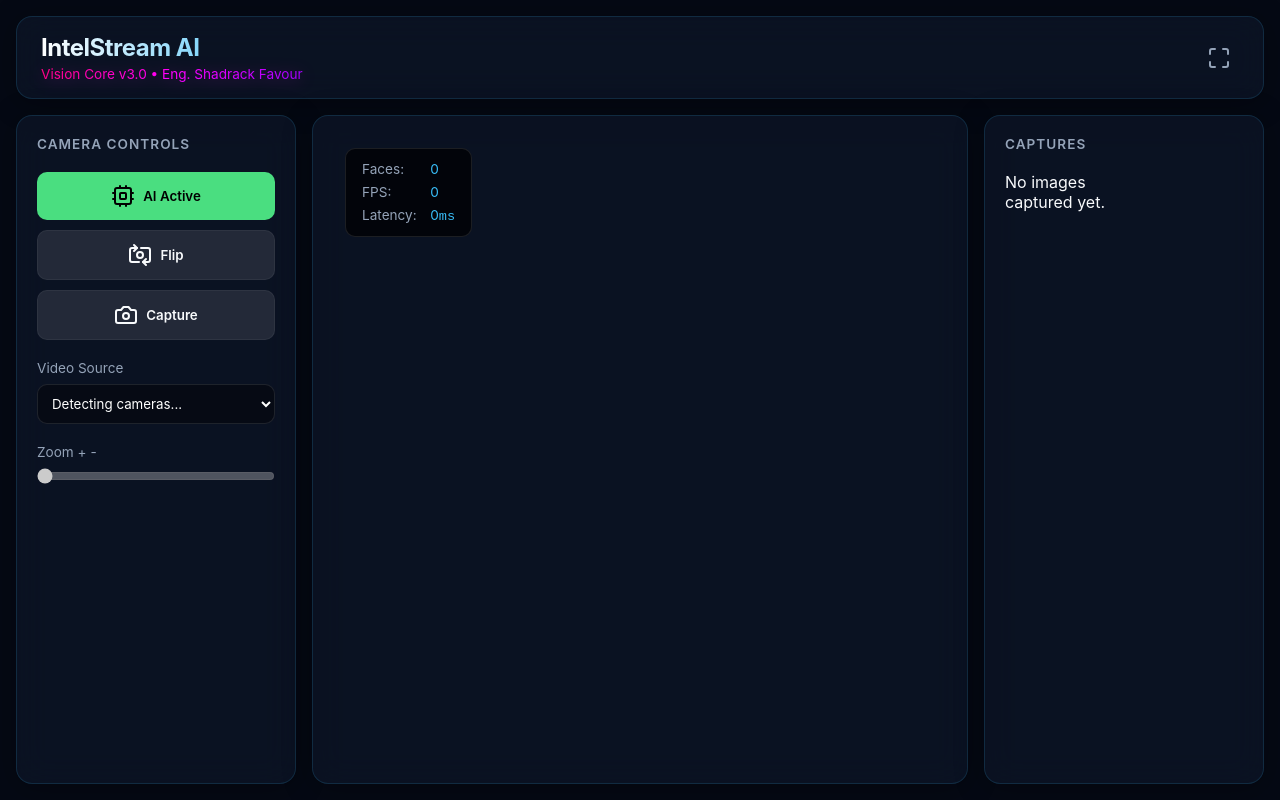
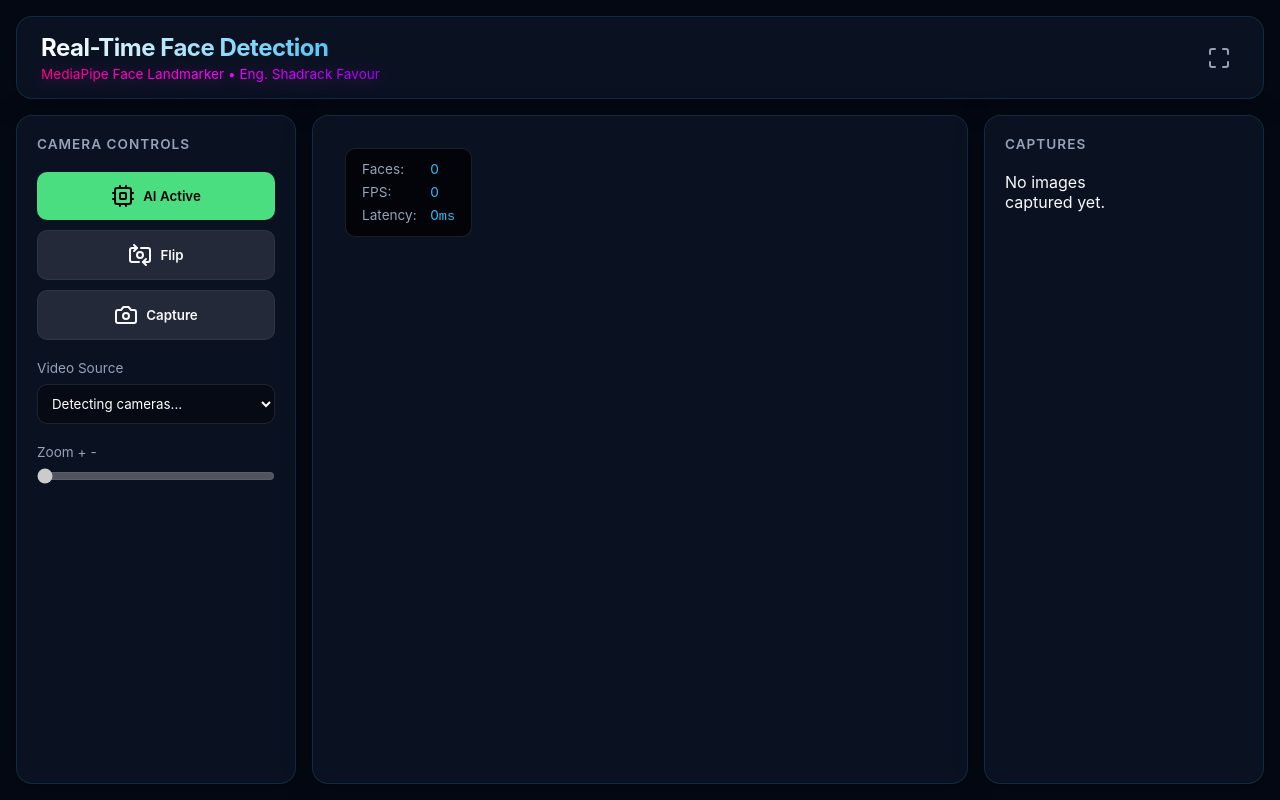
Before and after one commit to Shadrack-hue/face-detect, a website built with Vite: page index.html in a window 1280 px wide. Built offline with nearby package versions, Linux system fonts and the light colour scheme; no server answers; what @mediapipe/tasks-vision would draw is missing.

Commit message:
Align face detection demo branding

```diff
--- a/index.html
+++ b/index.html
@@ -11,8 +11,8 @@
         <!-- Header -->
         <header class="glass-panel">
             <div class="brand">
-                <h1>IntelStream AI</h1>
-                <p>Vision Core v3.0 &bull; Eng. Shadrack Favour</p>
+                <h1>Real-Time Face Detection</h1>
+                <p>MediaPipe Face Landmarker &bull; Eng. Shadrack Favour</p>
             </div>
             <div class="header-actions">
                 <button id="btn-fullscreen" class="btn-icon" title="Toggle Fullscreen">
```
